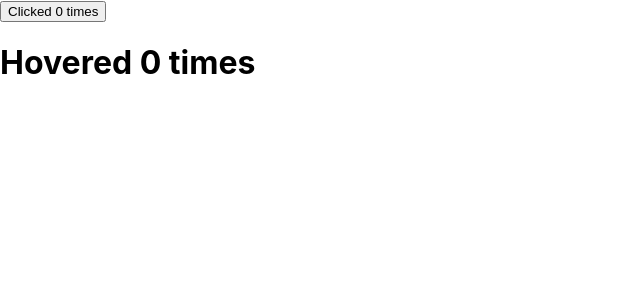
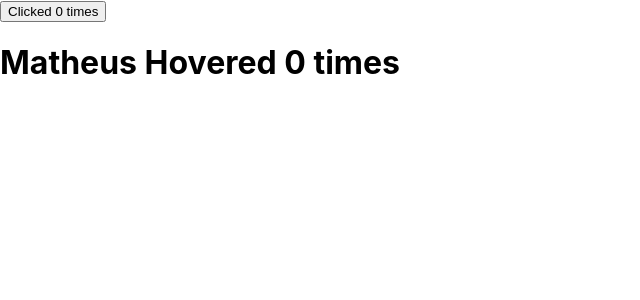
Before and after one commit to mattheusz/advanced-react-code-evolution, a React (Create React App) app: page / in a window 1280 px wide. Shown: the top 300 px of the page, without its empty margins (0-640 px from the left). Built offline with nearby package versions, Linux system fonts and the light colour scheme.

Commit message:
12. hoc - entendendo na pratica

```diff
--- a/src/App.js
+++ b/src/App.js
@@ -7,8 +7,8 @@ function App() {
   console.log('App is render');
   return (
     <div>
-      <ClickCounter />
-      <HoverCounter />
+      <ClickCounter nome='Matheus' />
+      <HoverCounter nome='Matheus' />
     </div>
 
   )
--- a/src/components/ClickCounter.js
+++ b/src/components/ClickCounter.js
@@ -1,18 +1,15 @@
-import React, { useState } from 'react';
+import React from 'react';
+import withCounter from './withCounter';
 
 function ClickCounter(props) {
 
-    const [state, setstate] = useState(0);
-
-    const incrementCount = () => {
-        setstate(state + 1);
-    }
+    const { incrementCount, count } = props;
 
     return (
         <div>
-            <button onClick={incrementCount}>Clicked {state} times</button>
+            <button onClick={incrementCount}>Clicked {count} times</button>
         </div>
     );
 }
 
-export default ClickCounter;
+export default withCounter(ClickCounter);
--- a/src/components/HoverCounter.js
+++ b/src/components/HoverCounter.js
@@ -1,17 +1,15 @@
-import React, { useState } from 'react';
+import React from 'react';
+import withCounter from './withCounter';
 
 function HoverCounter(props) {
-    const [state, setstate] = useState(0);
 
-    const incrementCount = () => {
-        setstate(state + 1);
-    }
+    const { incrementCount, count, nome } = props;
 
     return (
         <div>
-            <h1 onMouseOver={incrementCount}>Hovered {state} times</h1>
+            <h1 onMouseOver={incrementCount}>{nome} Hovered {count} times</h1>
         </div>
     );
 }
 
-export default HoverCounter;
+export default withCounter(HoverCounter);
--- /dev/null
+++ b/src/components/withCounter.js
@@ -0,0 +1,23 @@
+import React, { useState } from 'react';
+
+// #1 função HOC recebe um componente
+function withCounter(WrappedComponent) {
+    // #2 novo componente que será retornado
+    function WithCounter(props) {
+
+        const [state, setstate] = useState(0);
+
+        const incrementCount = () => {
+            setstate(state + 1);
+        }
+
+        // #3 componente recebido sendo aprimorado
+        return (
+            <WrappedComponent count={state} incrementCount={incrementCount} {...props} />
+        )
+    }
+
+    return WithCounter;
+}
+
+export default withCounter;
```
